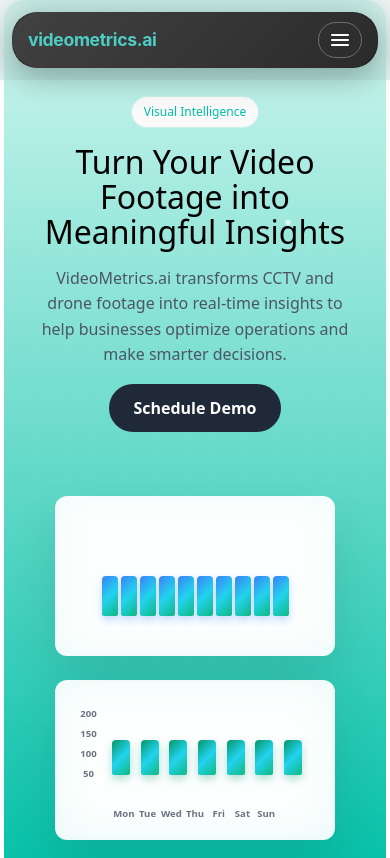
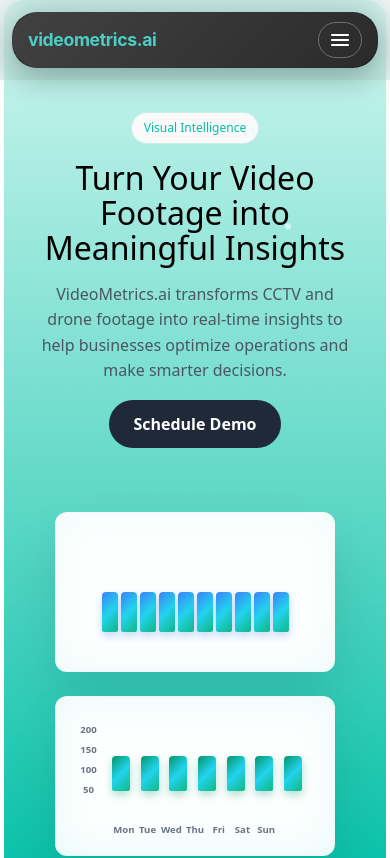
Before and after one commit to karthi0348/videometrics-ui, a Next.js app: page / in a window 390 px wide. Shown: the top 858 px of the page. Built offline with nearby package versions, Linux system fonts and the light colour scheme.

Commit message:
Spacing correction

```diff
--- a/src/app/globals.css
+++ b/src/app/globals.css
@@ -91,7 +91,7 @@
   }
   .section {
     margin-bottom: 40px !important;
-    padding-top: 2rem !important;
+    padding-top: 3rem !important;
     padding-bottom: 2rem !important;
     margin-bottom: 40px !important;
   }
```
